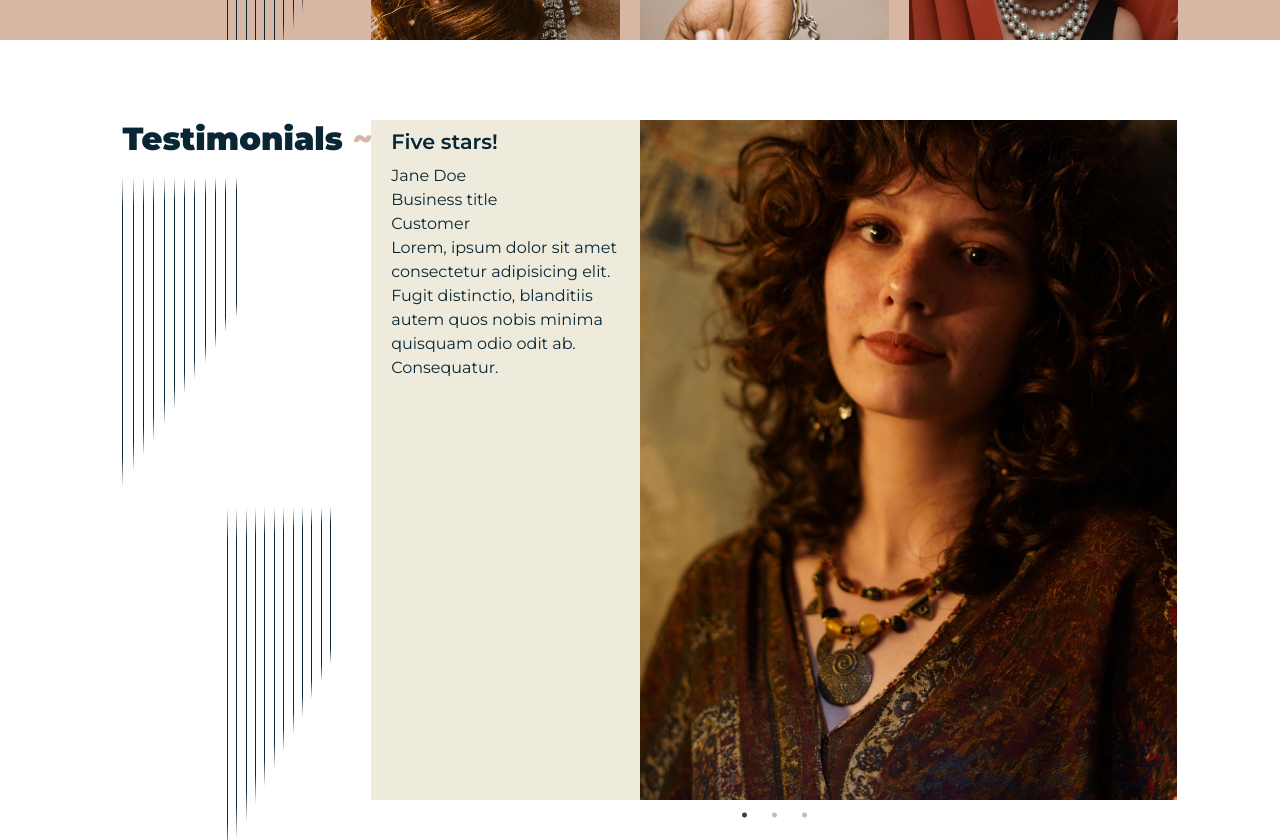
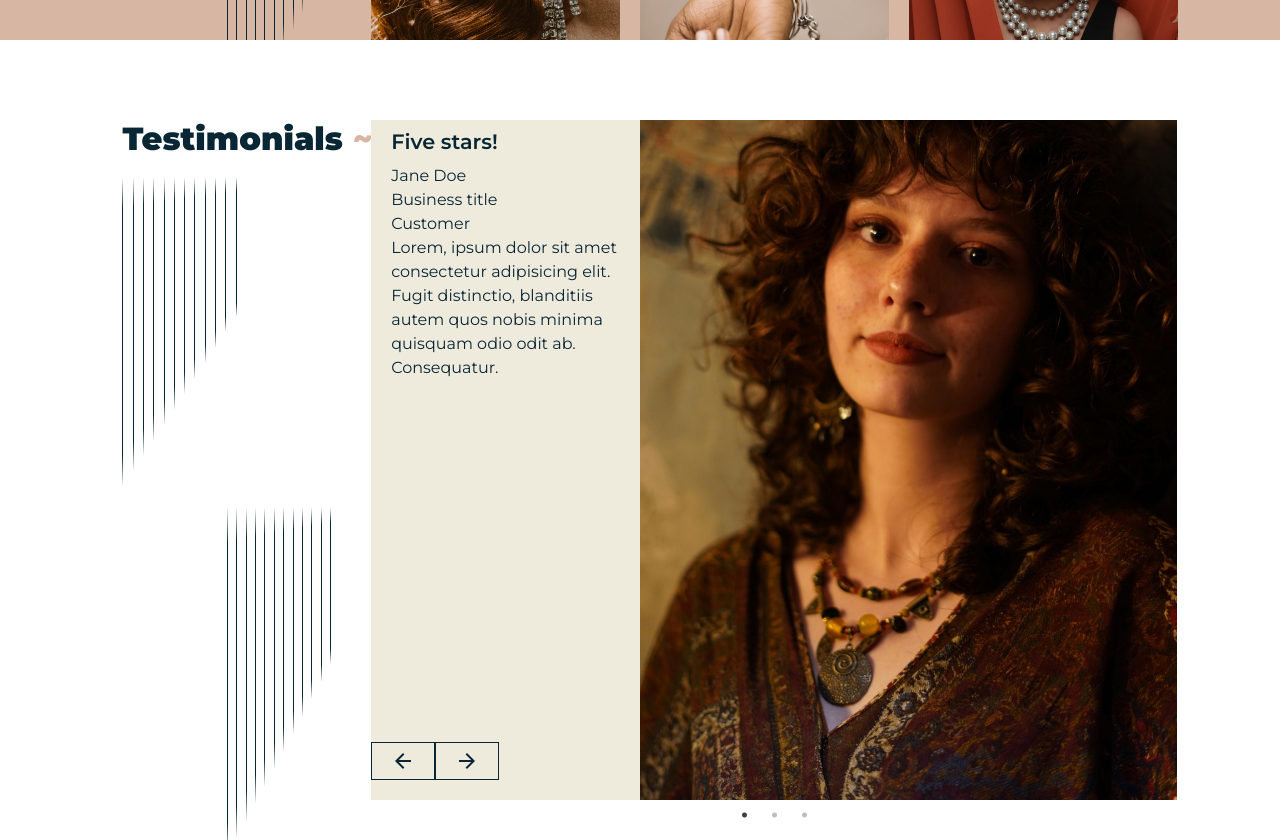
Before and after one commit to ravishanw/kheroon, a React (Vite) app: page / in a window 1280 px wide. Shown: the part 2360-3200 px from the top of the page. Built offline with nearby package versions, Linux system fonts and the light colour scheme.

Commit message:
carousel buttons added

```diff
--- /dev/null
+++ b/src/components/KheroonArrBtn.jsx
@@ -0,0 +1,27 @@
+import Button from "@mui/material/Button";
+import ArrowForwardIcon from "@mui/icons-material/ArrowForward";
+
+function KheroonArrBtn(props) {
+  return (
+    <Button
+      onClick={() => {
+        props.onClick();
+      }}
+      aria-label={props.ariaLabel}
+      sx={{
+        border: "1px solid",
+        borderRadius: "0",
+        borderColor: props.btnColor,
+        color: props.btnColor,
+        "&:hover": {
+          backgroundColor: props.btnColor,
+          color: "#fff",
+        },
+      }}
+    >
+      {props.icon}
+    </Button>
+  );
+}
+
+export default KheroonArrBtn;
--- a/src/components/KheroonCarousel.jsx
+++ b/src/components/KheroonCarousel.jsx
@@ -1,11 +1,25 @@
+import { useRef } from "react";
 import Slider from "react-slick";
 import "slick-carousel/slick/slick.css";
 import "slick-carousel/slick/slick-theme.css";
 import Grid from "@mui/material/Grid";
 import KheroonSubTitle from "./KheroonSubTitle";
 import Typography from "@mui/material/Typography";
+import KheroonArrBtn from "./KheroonArrBtn";
+import ArrowBackIcon from "@mui/icons-material/ArrowBack";
+import ArrowForwardIcon from "@mui/icons-material/ArrowForward";
 
 function KheroonCarousel(props) {
+  let sliderRef = useRef(null);
+
+  function handleNext() {
+    sliderRef.slickNext();
+  }
+
+  function handlePrevious() {
+    sliderRef.slickPrev();
+  }
+
   const settings = {
     dots: true,
     fade: true,
@@ -18,12 +32,19 @@ function KheroonCarousel(props) {
 
   return (
     <div className="slider-container">
-      <Slider {...settings}>
+      <Slider
+        ref={(slider) => {
+          sliderRef = slider;
+        }}
+        {...settings}
+      >
         {props.carouselArr.map((el, index) => {
           return (
             <div key={index}>
               <Grid
-                sx={{ backgroundColor: "secondary.light" }}
+                sx={{
+                  backgroundColor: "secondary.light",
+                }}
                 container
                 spacing={0}
               >
@@ -46,6 +67,22 @@ function KheroonCarousel(props) {
           );
         })}
       </Slider>
+      <div className="carousel-controls">
+        <KheroonArrBtn
+          className="button"
+          ariaLabel="previous"
+          btnColor="primary.main"
+          onClick={handlePrevious}
+          icon={<ArrowBackIcon></ArrowBackIcon>}
+        ></KheroonArrBtn>
+        <KheroonArrBtn
+          className="button"
+          ariaLabel="next"
+          btnColor="primary.main"
+          onClick={handleNext}
+          icon={<ArrowForwardIcon></ArrowForwardIcon>}
+        ></KheroonArrBtn>
+      </div>
     </div>
   );
 }
--- a/src/index.css
+++ b/src/index.css
@@ -136,11 +136,18 @@ a {
 
 /* Testimonials */
 
+.slider-container {
+    position:relative;
+}
 .testimonials-img {
     height: 85vh;
     object-fit: cover;
     overflow: hidden;
     width: 100%;
+}
+.carousel-controls {
+    bottom: 20px;
+    position:absolute;
 }
 
 /* Animations */
```
